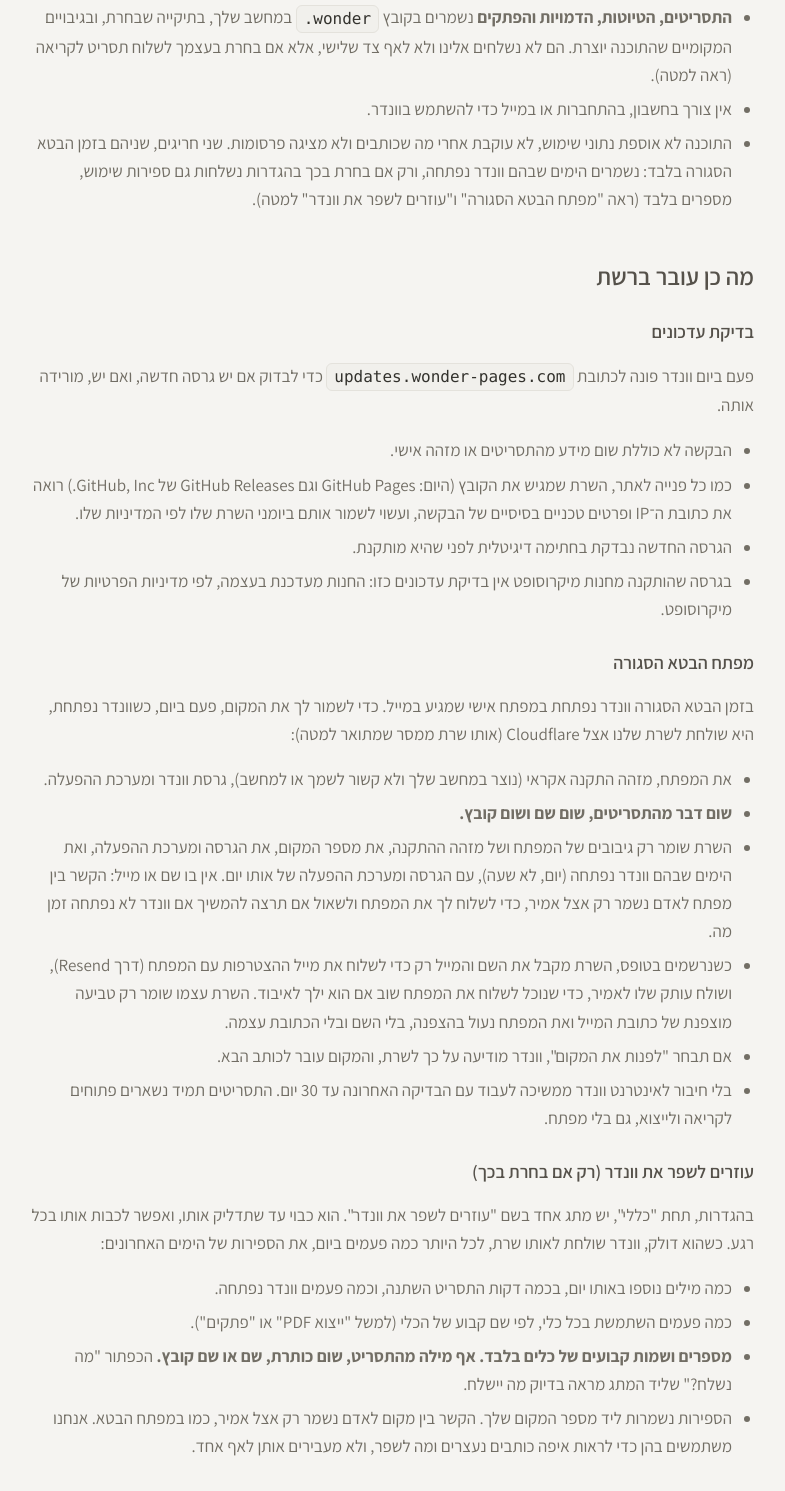
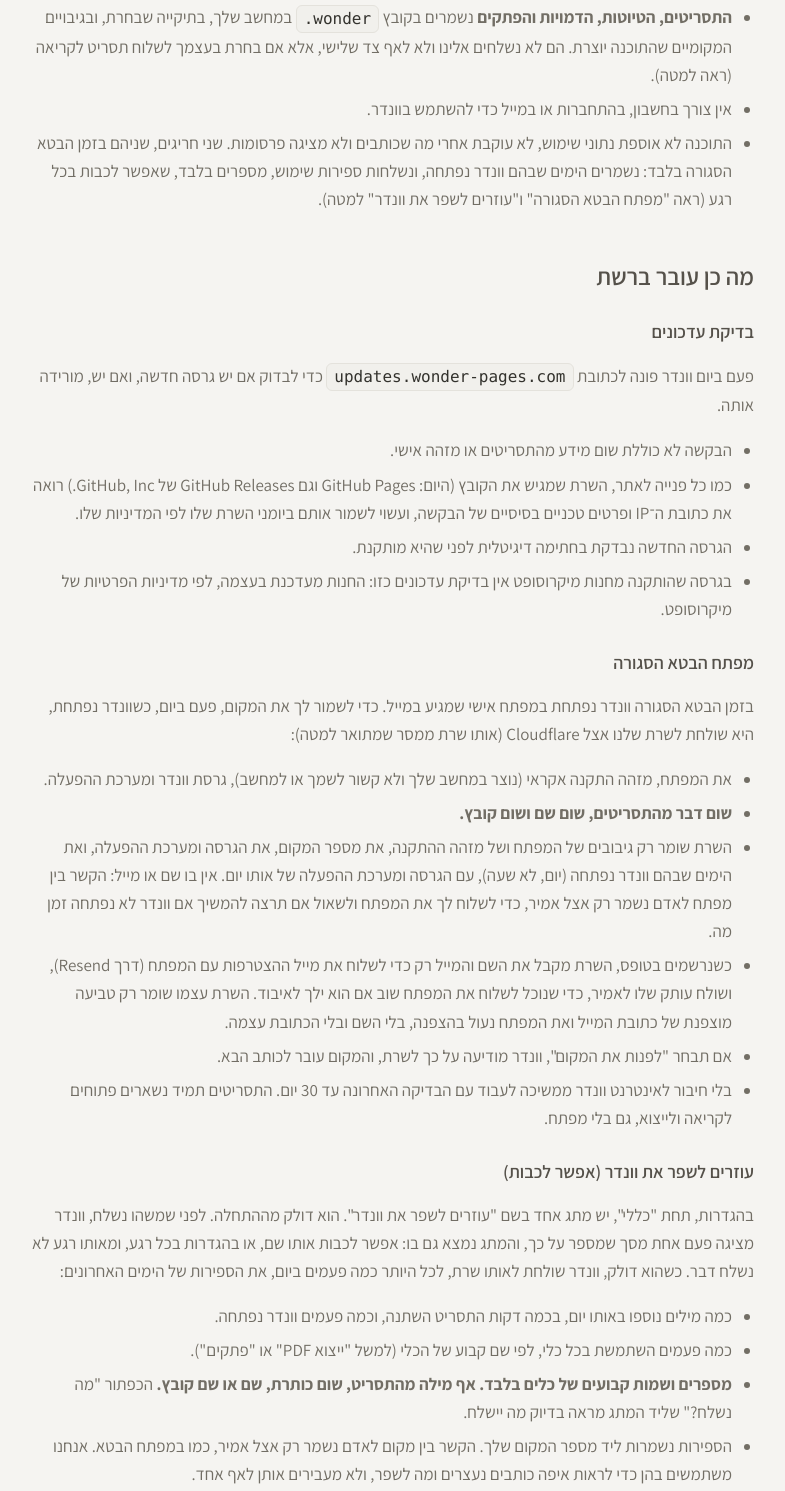
Before and after one commit to Wonder-App/wonder-site, a plain HTML site: page privacy.html in a window 1280 px wide. Shown: the part 511-2002 px from the top of the page, without its empty margins (250-1035 px from the left). Drawn offline with Linux system fonts and the light colour scheme.

Commit message:
Privacy: the usage counts are on from the start, said on a screen first, off at any time (Amir 2026-10-09)

```diff
--- a/privacy.html
+++ b/privacy.html
@@ -24,7 +24,7 @@
 <h2>מי אנחנו</h2>
 <p>וונדר מופעלת על ידי אמיר קיפר, פורטוגל ("אנחנו"). לכל שאלה על פרטיות: <a href="mailto:support@wonder-pages.com" class="ltr">support@wonder-pages.com</a>.</p>
 <h2>מה לא נאסף</h2>
-<ul><li><strong>התסריטים, הטיוטות, הדמויות והפתקים</strong> נשמרים בקובץ <code>.wonder</code> במחשב שלך, בתיקייה שבחרת, ובגיבויים המקומיים שהתוכנה יוצרת. הם לא נשלחים אלינו ולא לאף צד שלישי, אלא אם בחרת בעצמך לשלוח תסריט לקריאה (ראה למטה).</li><li>אין צורך בחשבון, בהתחברות או במייל כדי להשתמש בוונדר.</li><li>התוכנה לא אוספת נתוני שימוש, לא עוקבת אחרי מה שכותבים ולא מציגה פרסומות. שני חריגים, שניהם בזמן הבטא הסגורה בלבד: נשמרים הימים שבהם וונדר נפתחה, ורק אם בחרת בכך בהגדרות נשלחות גם ספירות שימוש, מספרים בלבד (ראה "מפתח הבטא הסגורה" ו"עוזרים לשפר את וונדר" למטה).</li></ul>
+<ul><li><strong>התסריטים, הטיוטות, הדמויות והפתקים</strong> נשמרים בקובץ <code>.wonder</code> במחשב שלך, בתיקייה שבחרת, ובגיבויים המקומיים שהתוכנה יוצרת. הם לא נשלחים אלינו ולא לאף צד שלישי, אלא אם בחרת בעצמך לשלוח תסריט לקריאה (ראה למטה).</li><li>אין צורך בחשבון, בהתחברות או במייל כדי להשתמש בוונדר.</li><li>התוכנה לא אוספת נתוני שימוש, לא עוקבת אחרי מה שכותבים ולא מציגה פרסומות. שני חריגים, שניהם בזמן הבטא הסגורה בלבד: נשמרים הימים שבהם וונדר נפתחה, ונשלחות ספירות שימוש, מספרים בלבד, שאפשר לכבות בכל רגע (ראה "מפתח הבטא הסגורה" ו"עוזרים לשפר את וונדר" למטה).</li></ul>
 <h2>מה כן עובר ברשת</h2>
 <h3>בדיקת עדכונים</h3>
 <p>פעם ביום וונדר פונה לכתובת <code>updates.wonder-pages.com</code> כדי לבדוק אם יש גרסה חדשה, ואם יש, מורידה אותה.</p>
@@ -32,8 +32,8 @@
 <h3>מפתח הבטא הסגורה</h3>
 <p>בזמן הבטא הסגורה וונדר נפתחת במפתח אישי שמגיע במייל. כדי לשמור לך את המקום, פעם ביום, כשוונדר נפתחת, היא שולחת לשרת שלנו אצל Cloudflare (אותו שרת ממסר שמתואר למטה):</p>
 <ul><li>את המפתח, מזהה התקנה אקראי (נוצר במחשב שלך ולא קשור לשמך או למחשב), גרסת וונדר ומערכת ההפעלה.</li><li><strong>שום דבר מהתסריטים, שום שם ושום קובץ.</strong></li><li>השרת שומר רק גיבובים של המפתח ושל מזהה ההתקנה, את מספר המקום, את הגרסה ומערכת ההפעלה, ואת הימים שבהם וונדר נפתחה (יום, לא שעה), עם הגרסה ומערכת ההפעלה של אותו יום. אין בו שם או מייל: הקשר בין מפתח לאדם נשמר רק אצל אמיר, כדי לשלוח לך את המפתח ולשאול אם תרצה להמשיך אם וונדר לא נפתחה זמן מה.</li><li>כשנרשמים בטופס, השרת מקבל את השם והמייל רק כדי לשלוח את מייל ההצטרפות עם המפתח (דרך Resend), ושולח עותק שלו לאמיר, כדי שנוכל לשלוח את המפתח שוב אם הוא ילך לאיבוד. השרת עצמו שומר רק טביעה מוצפנת של כתובת המייל ואת המפתח נעול בהצפנה, בלי השם ובלי הכתובת עצמה.</li><li>אם תבחר "לפנות את המקום", וונדר מודיעה על כך לשרת, והמקום עובר לכותב הבא.</li><li>בלי חיבור לאינטרנט וונדר ממשיכה לעבוד עם הבדיקה האחרונה עד 30 יום. התסריטים תמיד נשארים פתוחים לקריאה ולייצוא, גם בלי מפתח.</li></ul>
-<h3>עוזרים לשפר את וונדר (רק אם בחרת בכך)</h3>
-<p>בהגדרות, תחת "כללי", יש מתג אחד בשם "עוזרים לשפר את וונדר". הוא כבוי עד שתדליק אותו, ואפשר לכבות אותו בכל רגע. כשהוא דולק, וונדר שולחת לאותו שרת, לכל היותר כמה פעמים ביום, את הספירות של הימים האחרונים:</p>
+<h3>עוזרים לשפר את וונדר (אפשר לכבות)</h3>
+<p>בהגדרות, תחת "כללי", יש מתג אחד בשם "עוזרים לשפר את וונדר". הוא דולק מההתחלה. לפני שמשהו נשלח, וונדר מציגה פעם אחת מסך שמספר על כך, והמתג נמצא גם בו: אפשר לכבות אותו שם, או בהגדרות בכל רגע, ומאותו רגע לא נשלח דבר. כשהוא דולק, וונדר שולחת לאותו שרת, לכל היותר כמה פעמים ביום, את הספירות של הימים האחרונים:</p>
 <ul><li>כמה מילים נוספו באותו יום, בכמה דקות התסריט השתנה, וכמה פעמים וונדר נפתחה.</li><li>כמה פעמים השתמשת בכל כלי, לפי שם קבוע של הכלי (למשל "ייצוא PDF" או "פתקים").</li><li><strong>מספרים ושמות קבועים של כלים בלבד. אף מילה מהתסריט, שום כותרת, שם או שם קובץ.</strong> הכפתור "מה נשלח?" שליד המתג מראה בדיוק מה יישלח.</li><li>הספירות נשמרות ליד מספר המקום שלך. הקשר בין מקום לאדם נשמר רק אצל אמיר, כמו במפתח הבטא. אנחנו משתמשים בהן כדי לראות איפה כותבים נעצרים ומה לשפר, ולא מעבירים אותן לאף אחד.</li></ul>
 <h3>שליחה לקריאה ורעיונות מהטלפון</h3>
 <p>אם תבחר לשלוח תסריט לקריאה, או לחבר את הטלפון כדי לשלוח לעצמך רעיונות, וונדר משתמשת בשרת ממסר שלנו אצל Cloudflare. <strong>השרת שומר הכל רק מוצפן:</strong></p>
@@ -45,7 +45,7 @@
 <h2>אם נוסיף אפשרויות שאוספות מידע</h2>
 <p>אם נוסיף אפשרות שאוספת מידע (למשל דיווח קריסות או גרסה בתשלום), נעדכן את המדיניות לפני שהיא תופעל, והיא תפעל רק אם בחרת בה.</p>
 <h2>הבסיס החוקי (למשתמשים באיחוד האירופי)</h2>
-<p>מייל תמיכה: אינטרס לגיטימי לענות לך. הרשמה לבטא: הסכמה, שאפשר לבטל בכל עת. בדיקת מפתח הבטא: ביצוע ההסכם (שמירת המקום שקיבלת). ספירות השימוש: הסכמה, שאפשר לבטל בכל עת במתג עצמו. שליחה לקריאה ורעיונות מהטלפון: ביצוע הפעולה שביקשת. המידע נשמר מוצפן.</p>
+<p>מייל תמיכה: אינטרס לגיטימי לענות לך. הרשמה לבטא: הסכמה, שאפשר לבטל בכל עת. בדיקת מפתח הבטא: ביצוע ההסכם (שמירת המקום שקיבלת). ספירות השימוש: האינטרס הלגיטימי שלנו לדעת מה לשפר בתוכנה, במספרים בלבד; אפשר להתנגד בכל עת, במתג עצמו. שליחה לקריאה ורעיונות מהטלפון: ביצוע הפעולה שביקשת. המידע נשמר מוצפן.</p>
 <h2>כמה זמן אנחנו שומרים</h2>
 <ul><li>פניות תמיכה: עד 24 חודשים מהפנייה האחרונה, ואז נמחקות.</li><li>רשימת הבטא: עד סוף הבטא, או עד שתבקש להסיר אותך.</li><li>רשומת המקום בבטא (גיבובים ומספר המקום): עד סוף הבטא, או עד שתבקש למחוק אותה.</li><li>הימים שבהם וונדר נפתחה וספירות השימוש: 180 יום, ואז נמחקים. הם נמחקים גם כשהמקום עובר לכותב אחר, או כשתבקש.</li><li>סבבי קריאה ורעיונות מהטלפון: עד 60 יום, או עד שסגרת אותם.</li></ul>
 <h2>הזכויות שלך</h2>
```
